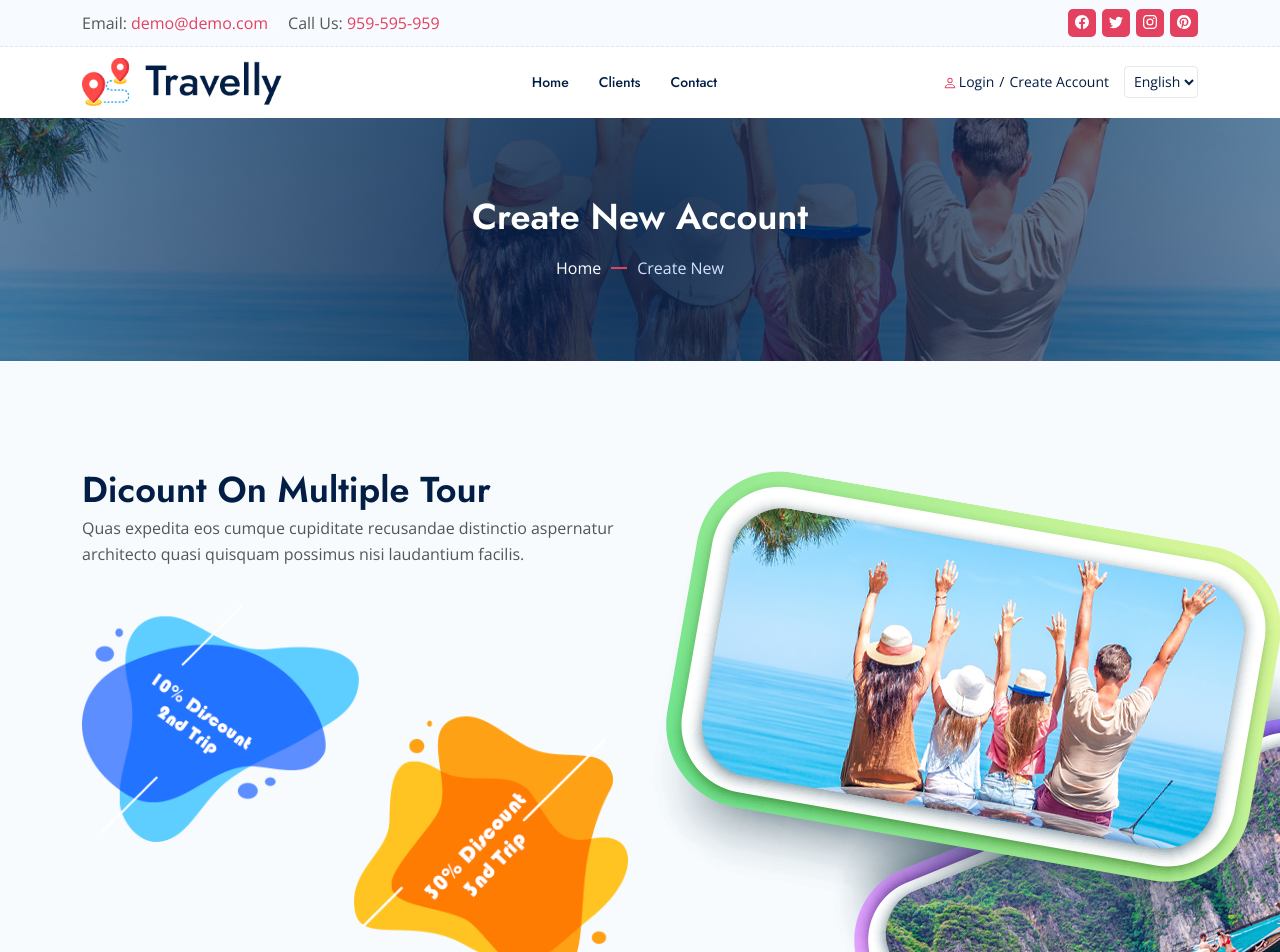
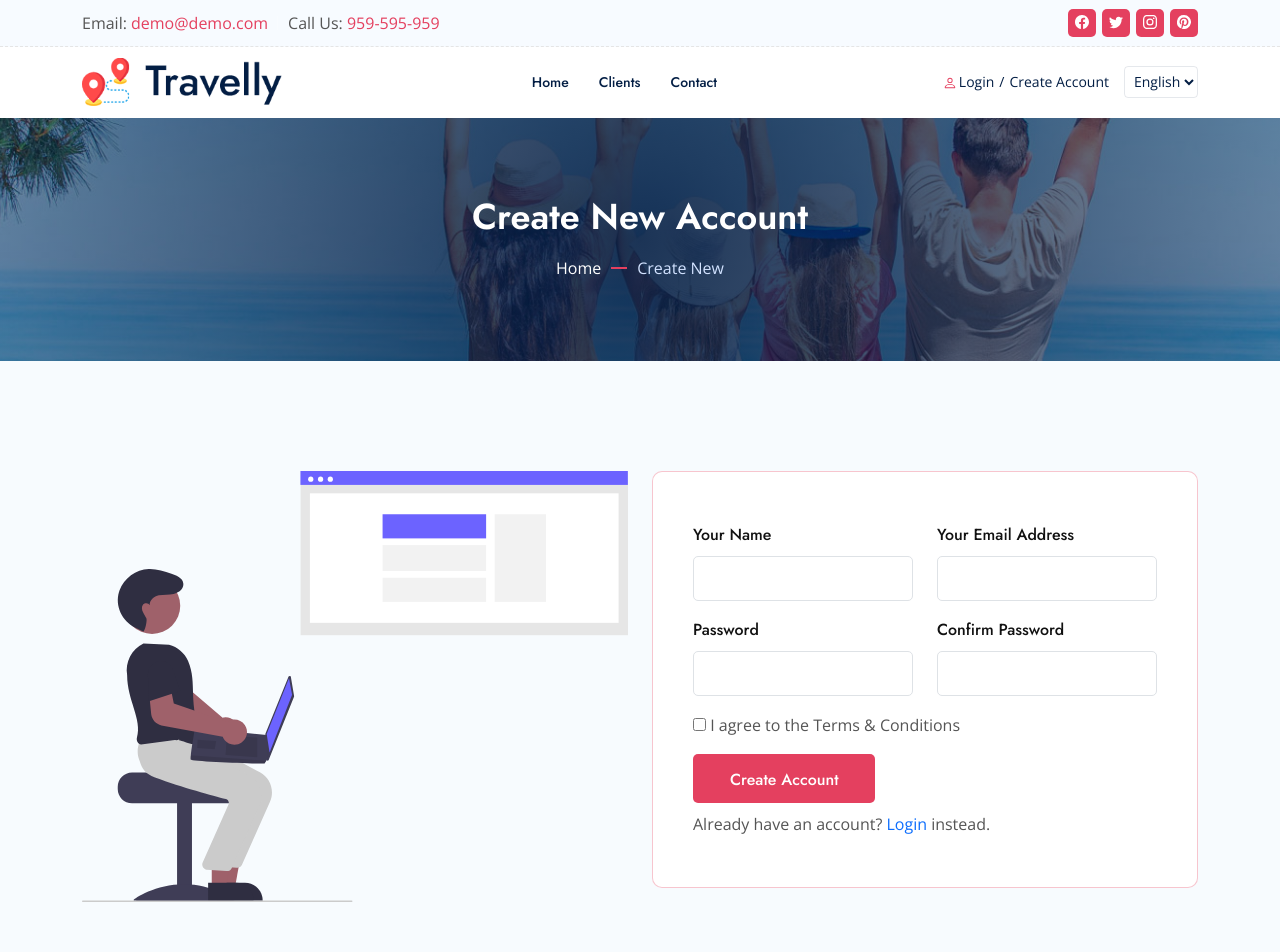
Before and after one commit to rafuj/react-travel-app, a React (Create React App) app: page /registration in a window 1280 px wide. Shown: the top 952 px of the page. Built offline with nearby package versions, Linux system fonts and the light colour scheme; no server answers.

Commit message:
Create SignIn and SignUp and save User to firebase database

```diff
--- a/src/App.js
+++ b/src/App.js
@@ -7,6 +7,8 @@ import ClientsSay from "./components/ClientsSay";
 import Contact from "./components/Contact";
 import Counter from "./components/Counter";
 import Hero from "./components/Hero";
+import Login from "./components/Login";
+import SignUp from "./components/SignUp";
 import Sponsor from "./components/Sponsor";
 import TopDestinations from "./components/TopDestinations";
 import TourPackages from "./components/TourPackages";
@@ -38,7 +40,7 @@ function App() {
               element={
                 <>
                   <Hero pageTitle="Login Now" pathName="Login" />
-                  <About />
+                  <Login />
                 </>
               }
             />
@@ -47,7 +49,7 @@ function App() {
               element={
                 <>
                   <Hero pageTitle="Create New Account" pathName="Create New" />
-                  <About />
+                  <SignUp />
                 </>
               }
             />
--- a/src/components/BannerForm.js
+++ b/src/components/BannerForm.js
@@ -9,7 +9,7 @@ import Select from "./Select";
 export default function BannerForm() {
   const [startDate, setStartDate] = useState(new Date());
   const [endDate, setEndDate] = useState(new Date());
-  const [guest, setGuest] = useState("");
+  const [guest, setGuest] = useState(0);
   const [selectDest, setSelectDest] = useState("default");
   const [success, setSuccess] = useState(false);
   const [selectState, setSelectState] = useState(false);
--- a/src/components/ContactForm.js
+++ b/src/components/ContactForm.js
@@ -3,16 +3,22 @@ import classes from "../styles/Contact.module.css";
 import Button from "./Button";
 import Input from "./Input";
 export default function ContactForm() {
-  const [email, setEmail] = useState(null);
-  const [company, setCompany] = useState(null);
-  const [name, setName] = useState(null);
-  const [message, setMessage] = useState(null);
-  const [phone, setPhone] = useState(null);
+  const [email, setEmail] = useState("");
+  const [company, setCompany] = useState("");
+  const [name, setName] = useState("");
+  const [message, setMessage] = useState("");
+  const [phone, setPhone] = useState("");
   const [success, setSuccess] = useState(false);
 
   const handleSubmit = async (e) => {
     e.preventDefault();
-    if (name && email && company && phone && message) {
+    if (
+      name !== "" &&
+      email !== "" &&
+      company !== "" &&
+      phone !== "" &&
+      message !== ""
+    ) {
       const res = fetch(
         "https://travel-app-98c90-default-rtdb.asia-southeast1.firebasedatabase.app/userDataContacts.json",
         {
--- a/src/components/Input.js
+++ b/src/components/Input.js
@@ -3,15 +3,11 @@ import classes from "../styles/Input.module.css";
 export default function Input({ className, textarea, label, ...rest }) {
   return (
     <>
-      {label && (
-        <label for={label} className={classes.formLabel}>
-          {label}
-        </label>
-      )}
+      {label && <label className={classes.formLabel}>{label}</label>}
       {textarea ? (
-        <textarea className={className} id={label} {...rest}></textarea>
+        <textarea className={className} {...rest}></textarea>
       ) : (
-        <input className={className} id={label} {...rest} />
+        <input className={className} {...rest} />
       )}
     </>
   );
--- a/src/components/LanguageArea.js
+++ b/src/components/LanguageArea.js
@@ -1,16 +1,34 @@
 import React from "react";
 import { BsPerson } from "react-icons/bs";
+import { FiLogOut } from "react-icons/fi";
 import { Link } from "react-router-dom";
+import { useAuth } from "../contexts/AuthContext";
 import classes from "../styles/LanguageArea.module.css";
 export default function LanguageArea() {
+  const { currentUser, logout } = useAuth();
   return (
     <div className={`${classes.changeLanguage} me-3 me-lg-0`}>
       <div className="d-none d-sm-block">
         <span>
           <BsPerson />
         </span>
-        <Link to="/login">Login</Link>
-        <Link to="/registration">Create Account</Link>
+        {currentUser ? (
+          <>
+            <Link to="/">{currentUser.displayName}</Link>
+            <span className="ms-2" onClick={logout}>
+              <FiLogOut />
+            </span>
+          </>
+        ) : (
+          <>
+            <Link className="text--title" to="/login">
+              Login
+            </Link>
+            <Link className="text--title" to="/registration">
+              Create Account
+            </Link>
+          </>
+        )}
       </div>
       <select className={classes.language}>
         <option value="en">English</option>
--- /dev/null
+++ b/src/components/Login.js
@@ -0,0 +1,23 @@
+import React from "react";
+import image from "../assets/images/signup.svg";
+import classes from "../styles/Contact.module.css";
+import LoginForm from "./LoginForm";
+import Section from "./Section";
+export default function Login() {
+  return (
+    <Section className="pt-120 pb-120 bg--body">
+      <div className="row gy-5">
+        <div className="col-md-6">
+          <img src={image} className="signUpImage" alt="signUpImage" />
+        </div>
+        <div className="col-md-6">
+          <div className={`${classes.contact__area}`}>
+            <div className={`${classes.contact__wrapper} bg--section`}>
+              <LoginForm />
+            </div>
+          </div>
+        </div>
+      </div>
+    </Section>
+  );
+}
--- /dev/null
+++ b/src/components/LoginForm.js
@@ -0,0 +1,81 @@
+import React, { useState } from "react";
+import { Link, useNavigate } from "react-router-dom";
+import { useAuth } from "../contexts/AuthContext";
+import classes from "../styles/Contact.module.css";
+import Button from "./Button";
+import Input from "./Input";
+
+export default function LoginForm() {
+  const [email, setEmail] = useState("");
+  const [password, setPassword] = useState("");
+  const [error, setError] = useState();
+  const [loading, setLoading] = useState();
+
+  const { login } = useAuth();
+
+  const navigate = useNavigate();
+
+  async function handleSubmit(e) {
+    e.preventDefault();
+    try {
+      setError(false);
+      setLoading(true);
+      await login(email, password);
+      navigate("/");
+    } catch (err) {
+      console.log(err);
+      setLoading(false);
+      setError("Failed to create an account");
+    }
+  }
+
+  return (
+    <form className={`row`} onSubmit={handleSubmit}>
+      <div className="col-sm-12">
+        <div className="form-group mb-3">
+          <Input
+            className={`${classes.formControl} form-control border`}
+            type="email"
+            label="Your Email Address"
+            value={email}
+            required
+            onChange={(e) => setEmail(e.target.value)}
+          />
+        </div>
+      </div>
+      <div className="col-sm-12">
+        <div className="form-group mb-3">
+          <Input
+            className={`${classes.formControl} form-control border`}
+            type="password"
+            label="Password"
+            value={password}
+            required
+            onChange={(e) => setPassword(e.target.value)}
+          />
+        </div>
+      </div>
+      {error && (
+        <div className="col-12">
+          <div class="alert alert-danger" role="alert">
+            {error}
+          </div>
+        </div>
+      )}
+      <div className="col-sm-12">
+        <Button
+          button
+          fullWidth
+          text="Login Now"
+          type="submit"
+          className="cmnBtn"
+          disabled={loading}
+        />
+        <div className="info mt-2">
+          Dpn't have an account? <Link to="/registration">Sign Up</Link>{" "}
+          instead.
+        </div>
+      </div>
+    </form>
+  );
+}
--- /dev/null
+++ b/src/components/SignUp.js
@@ -0,0 +1,23 @@
+import React from "react";
+import image from "../assets/images/signup.svg";
+import classes from "../styles/Contact.module.css";
+import Section from "./Section";
+import SignUpForm from "./SignUpForm";
+export default function SignUp() {
+  return (
+    <Section className="pt-120 pb-120 bg--body">
+      <div className="row gy-5">
+        <div className="col-md-6">
+          <img src={image} className="signUpImage" alt="signUpImage" />
+        </div>
+        <div className="col-md-6">
+          <div className={`${classes.contact__area}`}>
+            <div className={`${classes.contact__wrapper} bg--section`}>
+              <SignUpForm />
+            </div>
+          </div>
+        </div>
+      </div>
+    </Section>
+  );
+}
--- /dev/null
+++ b/src/components/SignUpForm.js
@@ -0,0 +1,121 @@
+import React, { useState } from "react";
+import { Link, useNavigate } from "react-router-dom";
+import { useAuth } from "../contexts/AuthContext";
+import classes from "../styles/Contact.module.css";
+import Button from "./Button";
+import Checkbox from "./Checkbox";
+import Input from "./Input";
+
+export default function SignUpForm() {
+  const [email, setEmail] = useState("");
+  const [password, setPassword] = useState("");
+  const [confirmPassword, setConfirmPassword] = useState("");
+  const [username, setUsername] = useState("");
+  const [agree, setAgree] = useState("");
+  const [error, setError] = useState();
+  const [loading, setLoading] = useState();
+
+  const { signup } = useAuth();
+
+  const navigate = useNavigate();
+
+  async function handleSubmit(e) {
+    e.preventDefault();
+    if (password !== confirmPassword) {
+      return setError("Password Don't Match");
+    }
+    try {
+      setError(false);
+      setLoading(true);
+      await signup(email, password, username);
+      navigate("/");
+    } catch (err) {
+      console.log(err);
+      setLoading(false);
+      setError("Failed to create an account");
+    }
+  }
+
+  return (
+    <form className={`row`} onSubmit={handleSubmit}>
+      <div className="col-sm-6">
+        <div className="form-group mb-3">
+          <Input
+            className={`${classes.formControl} form-control border`}
+            type="text"
+            label="Your Name"
+            value={username}
+            required
+            onChange={(e) => setUsername(e.target.value)}
+          />
+        </div>
+      </div>
+      <div className="col-sm-6">
+        <div className="form-group mb-3">
+          <Input
+            className={`${classes.formControl} form-control border`}
+            type="email"
+            label="Your Email Address"
+            value={email}
+            required
+            onChange={(e) => setEmail(e.target.value)}
+          />
+        </div>
+      </div>
+      <div className="col-sm-6">
+        <div className="form-group mb-3">
+          <Input
+            className={`${classes.formControl} form-control border`}
+            type="password"
+            label="Password"
+            value={password}
+            required
+            onChange={(e) => setPassword(e.target.value)}
+          />
+        </div>
+      </div>
+      <div className="col-sm-6">
+        <div className="form-group mb-3">
+          <Input
+            className={`${classes.formControl} form-control border`}
+            type="password"
+            label="Confirm Password"
+            value={confirmPassword}
+            required
+            onChange={(e) => setConfirmPassword(e.target.value)}
+          />
+        </div>
+      </div>
+      <div className="col-sm-12">
+        <div className="form-group mb-3">
+          <Checkbox
+            type="checkbox"
+            text="I agree to the Terms &amp; Conditions"
+            value={agree}
+            required
+            onChange={(e) => setAgree(e.target.checked)}
+          />
+        </div>
+      </div>
+      {error && (
+        <div className="col-12">
+          <div class="alert alert-danger" role="alert">
+            {error}
+          </div>
+        </div>
+      )}
+      <div className="col-sm-12">
+        <Button
+          button
+          text="Create Account"
+          type="submit"
+          className="cmnBtn"
+          disabled={loading}
+        />
+        <div className="info mt-2">
+          Already have an account? <Link to="/login">Login</Link> instead.
+        </div>
+      </div>
+    </form>
+  );
+}
```
Also changed, not shown: src/components/MenuArea.js (+10 -4 lines), src/assets/images/signup.svg (added).
